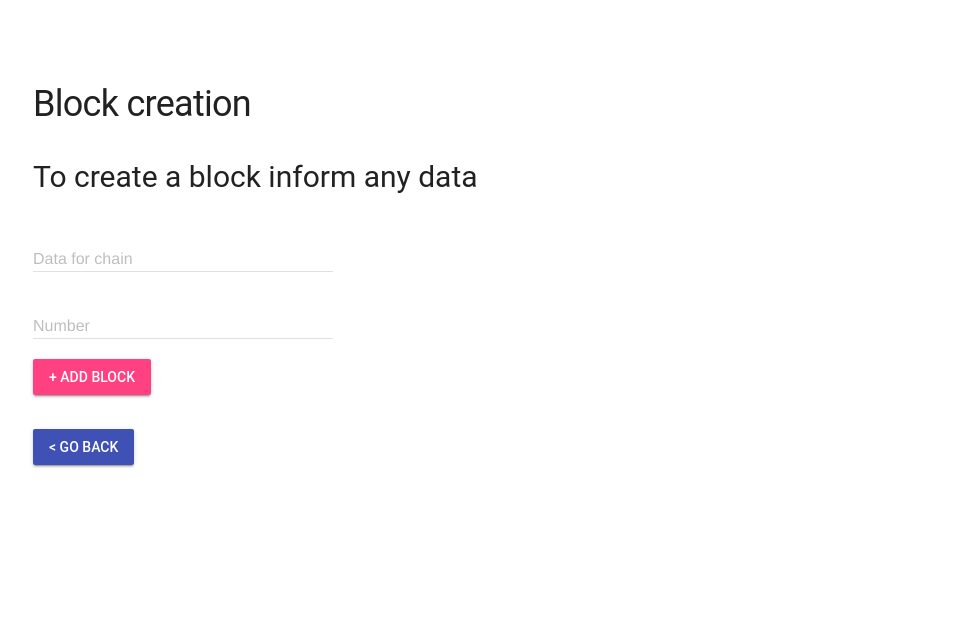
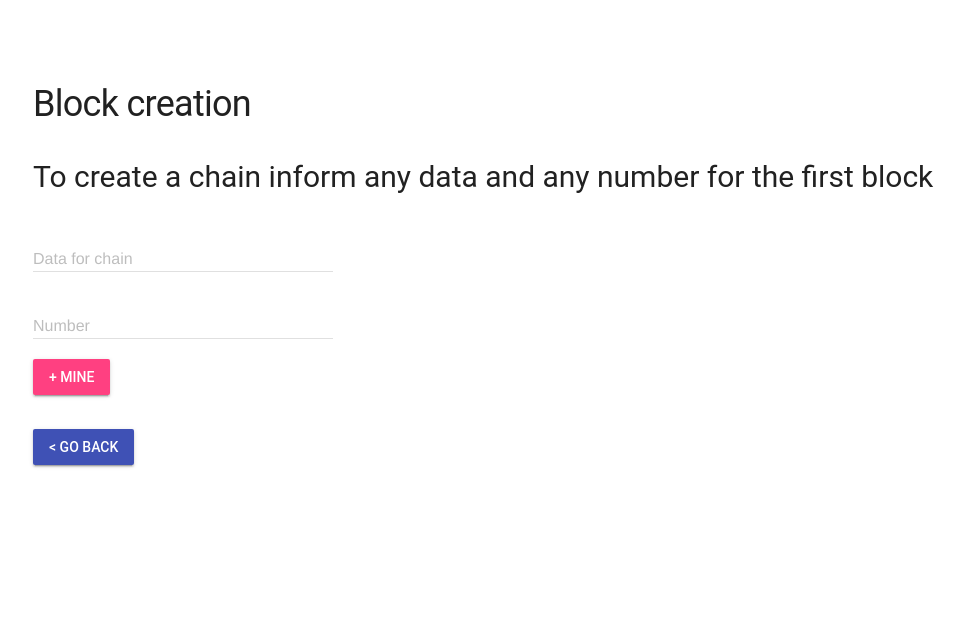
Before and after one commit to romulomoura/PHP_BlockChain, a PHP site: page /enter-data.php in a window 1280 px wide. Shown: the top 635 px of the page, without its empty margins (103-1067 px from the left). Run offline with PHP 8.4, Linux system fonts and the light colour scheme.

Commit message:
Phase 1, 2 and 3 (partial)

```diff
--- a/admin/edit-block.php
+++ b/admin/edit-block.php
@@ -5,7 +5,7 @@
 	// 	1. separate out your post & get request
 	if ($_SERVER["REQUEST_METHOD"] == "GET") {
 		//	2. write code for GET request
-		echo "<h1> I GOT GET REQUEST! </h1>";
+		//echo "<h1> I GOT GET REQUEST! </h1>";
 
 		$id = $_GET["id"];
 
--- a/admin/enter-data.php
+++ b/admin/enter-data.php
@@ -28,7 +28,7 @@
 	<div class="mdl-grid">
 	  <div class="mdl-cell mdl-cell--12-col">
 	  	<h1> Block creation </h1>
-		<h2> To create a block inform any data </h2>
+		<h2> To create a chain inform any data and any number for the first block</h2>
 
 		<!-- form -->
 		<!-- @TODO: Update your form action/method here -->
@@ -42,14 +42,16 @@
 			<br>
 			<div class="mdl-textfield mdl-js-textfield mdl-textfield--floating-label">
 				<!-- @TODO: Number -->
-				<input name="number" class="mdl-textfield__input" type="text" id="sample3">
-				<label class="mdl-textfield__label" for="sample3">Number</label>
+				<input name="number" class="mdl-textfield__input" type="text" pattern="-?[0-9]*(\.[0-9]+)?" id="sample2">
+				<label class="mdl-textfield__label" for="sample2">Number</label>
+				<span class="mdl-textfield__error">Input is not a number!</span>
 			</div>
+
 			<br>
 
 		  <!-- @TODO: Update the link  -->
 		  <button href="show-products.php" class="mdl-button mdl-js-button mdl-button--raised mdl-button--accent">
-			+ Add Block
+			+ Mine
 		  </button>
 		</form>
 
```
Also changed, not shown: admin/add-block.php (+49 -6 lines), admin/show-blocks.php (+4 -3 lines).
